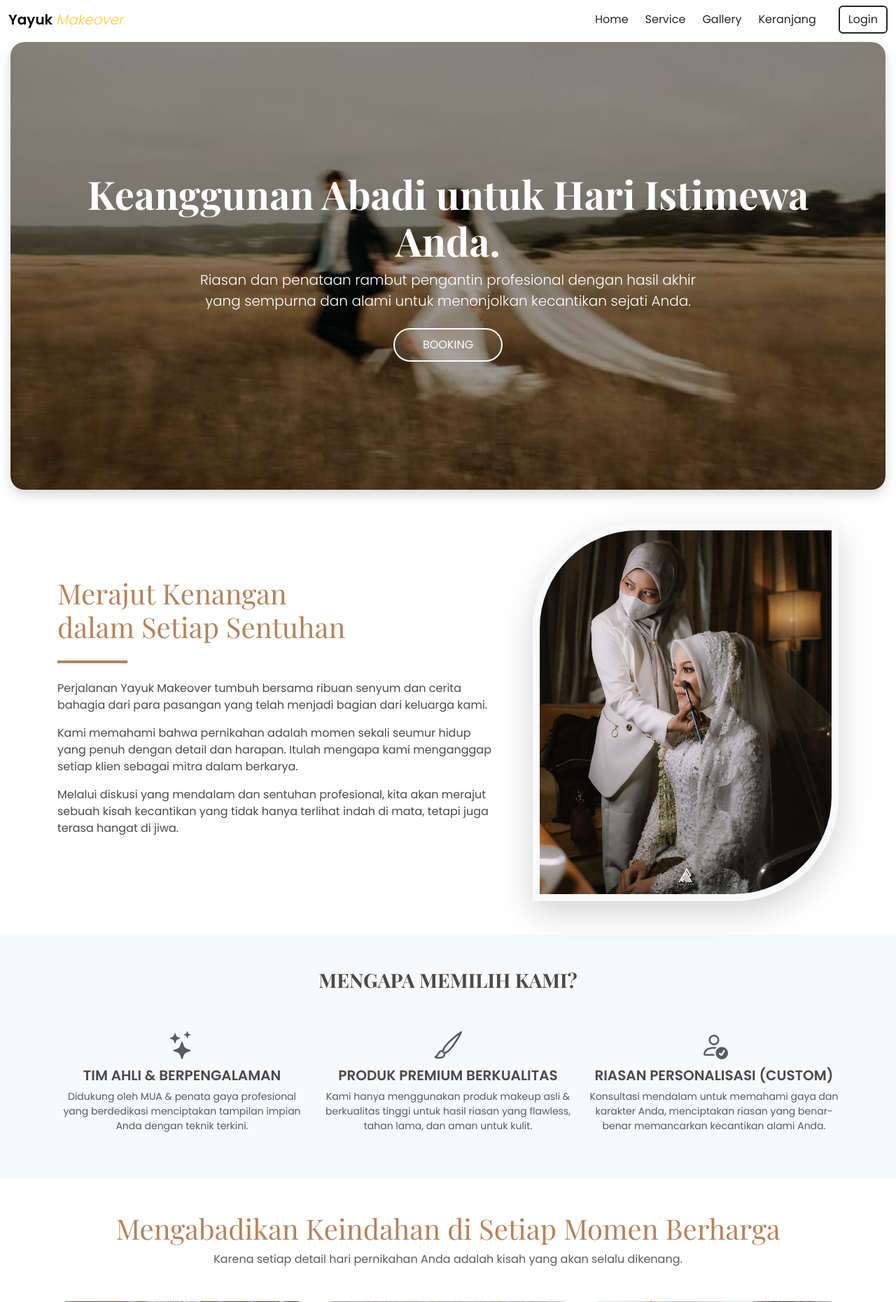
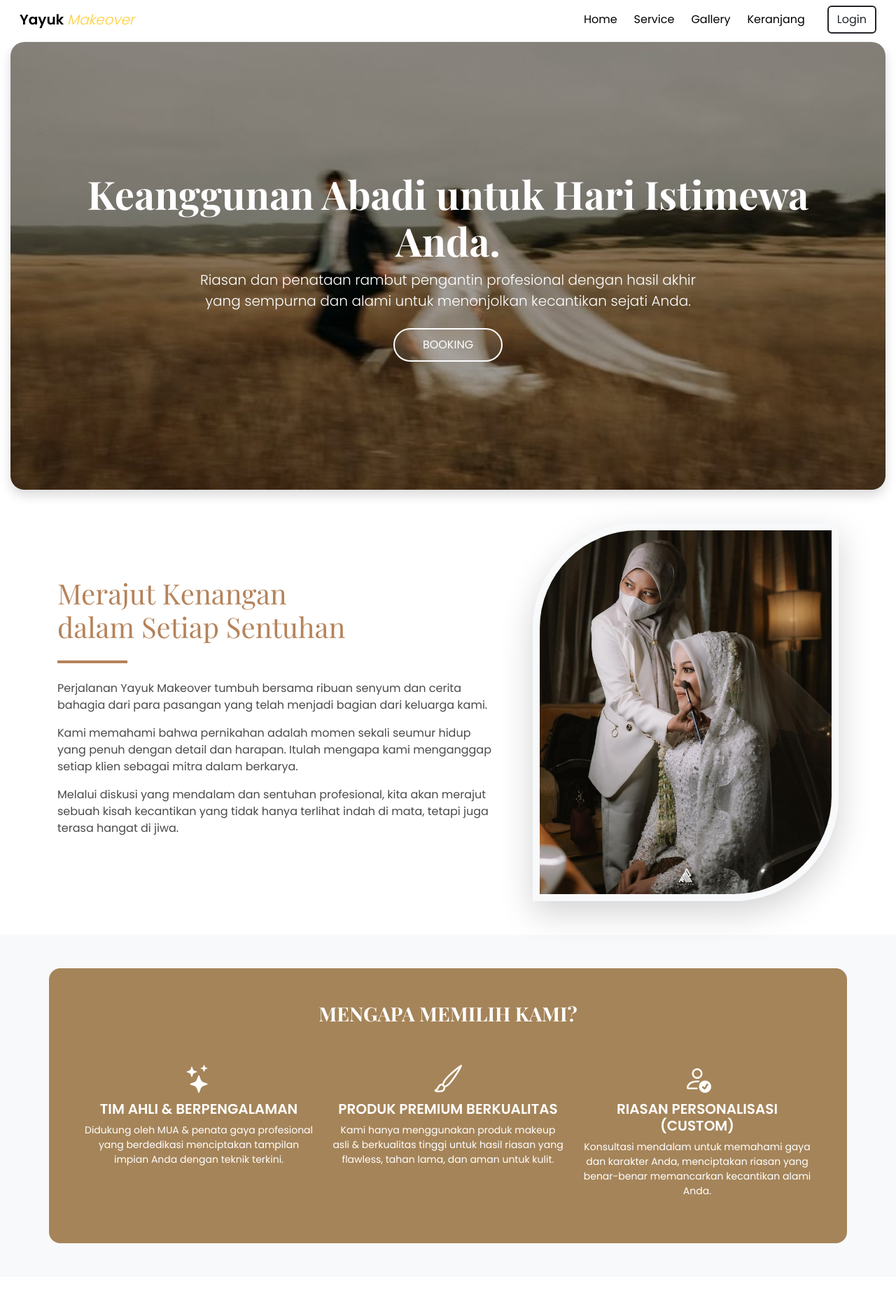
Before and after one commit to raflicode/project-mua-final, a PHP site: page /index.php in a window 1280 px wide. Shown: the top 1861 px of the page at 70% size. Run offline with PHP 8.4, Linux system fonts and the light colour scheme; data that the repository does not hold is empty; some web fonts are replaced.

Commit message:
intaeraktif navbar

```diff
--- a/index.php
+++ b/index.php
@@ -116,26 +116,26 @@ session_start();
         </div>
     </section>
 
-    <section class="bg-light py-5">
-        <div class="container text-center">
+    <section class="bg-light py-5 " >
+        <div class="container text-center p-5 rounded-4" style="background-color: #A58459; color: white;">
             <h3 class="fw-bold mb-5">MENGAPA MEMILIH KAMI?</h3>
-            <div class="row g-4">
+            <div class="row g-4" style="color: white;">
                 <div class="col-md-4">
-                    <i class="bi bi-stars fs-1 text-muted mb-3"></i>
+                    <i class="bi bi-stars fs-1  mb-3"></i>
                     <h5 class="fw-bold">TIM AHLI & BERPENGALAMAN</h5>
-                    <p class="small text-muted">Didukung oleh MUA & penata gaya profesional yang berdedikasi menciptakan
+                    <p class="small ">Didukung oleh MUA & penata gaya profesional yang berdedikasi menciptakan
                         tampilan impian Anda dengan teknik terkini.</p>
                 </div>
                 <div class="col-md-4">
-                    <i class="bi bi-brush fs-1 text-muted mb-3"></i>
+                    <i class="bi bi-brush fs-1  mb-3"></i>
                     <h5 class="fw-bold">PRODUK PREMIUM BERKUALITAS</h5>
-                    <p class="small text-muted">Kami hanya menggunakan produk makeup asli & berkualitas tinggi untuk
+                    <p class="small ">Kami hanya menggunakan produk makeup asli & berkualitas tinggi untuk
                         hasil riasan yang flawless, tahan lama, dan aman untuk kulit.</p>
                 </div>
                 <div class="col-md-4">
-                    <i class="bi bi-person-check fs-1 text-muted mb-3"></i>
+                    <i class="bi bi-person-check fs-1  mb-3"></i>
                     <h5 class="fw-bold">RIASAN PERSONALISASI (CUSTOM)</h5>
-                    <p class="small text-muted">Konsultasi mendalam untuk memahami gaya dan karakter Anda, menciptakan
+                    <p class="small ">Konsultasi mendalam untuk memahami gaya dan karakter Anda, menciptakan
                         riasan yang benar-benar memancarkan kecantikan alami Anda.</p>
                 </div>
             </div>
--- a/public/include/navbar.php
+++ b/public/include/navbar.php
@@ -8,6 +8,38 @@ if (session_status() === PHP_SESSION_NONE) {
 <link rel="stylesheet" href="https://cdn.jsdelivr.net/npm/bootstrap-icons@1.11.1/font/bootstrap-icons.css">
 
 <style>
+  /* 1. Pastikan transisi dipasang di class utama */
+  .transition-nav {
+    transition: all 0.5s ease-in-out !important;
+    background-color: transparent; /* Awalnya transparan */
+
+  }
+
+  /* 2. Warna teks default saat di atas (Putih agar kontras dengan hero image) */
+  .navbar .nav-link,
+  .navbar .navbar-brand {
+    color: black !important;
+    transition: 0.3s;
+  }
+
+  /* 3. Class saat di-scroll (Warna background putih, teks jadi gelap) */
+  .nav-scrolled {
+    background-color: #ffffff !important;
+    box-shadow: 0 2px 10px rgba(0, 0, 0, 0.1) !important;
+  }
+
+  /* Paksa teks jadi hitam/gelap saat background putih muncul */
+  .nav-scrolled .nav-link,
+  .nav-scrolled .navbar-brand {
+    color: #333 !important;
+  }
+
+  /* Tombol login menyesuaikan warna emas kamu saat scroll */
+  .nav-scrolled .btn-outline-dark {
+    color: #A58459 !important;
+    border-color: #A58459 !important;
+  }
+
   .offcanvas-custom.offcanvas-top {
     height: 50vh;
     border-bottom: 2px solid #b5835a;
@@ -23,14 +55,15 @@ if (session_status() === PHP_SESSION_NONE) {
   }
 
   .profile-circle-icon:hover {
-    color: #a7a6a6; /* Warna ungu pas di hover biar senada sama login */
+    color: #a7a6a6;
+    /* Warna ungu pas di hover biar senada sama login */
   }
 
   /* Styling Dropdown Box */
   .dropdown-menu-custom {
     background-color: #ffffff;
     border: none;
-    box-shadow: 0 4px 15px rgba(0,0,0,0.3);
+    box-shadow: 0 4px 15px rgba(0, 0, 0, 0.3);
     margin-top: 10px !important;
   }
 
@@ -45,13 +78,14 @@ if (session_status() === PHP_SESSION_NONE) {
   }
 </style>
 
-<nav class="navbar navbar-light bg-transparent px- fixed-top text-dark ">
+<nav id="mainNavbar" class="navbar fixed-top px-3 transition-nav"">
   <div class="container-fluid ">
     <a class="navbar-brand fw-bold" href="/project-mua/index.php">
       Yayuk <span style="font-style: italic; font-weight: 300; color: #FED03A;">Makeover</span>
     </a>
 
-    <button class="navbar-toggler border-0 d-lg-none" type="button" data-bs-toggle="offcanvas" data-bs-target="#mobileMenu">
+    <button class="navbar-toggler border-0 d-lg-none" type="button" data-bs-toggle="offcanvas"
+      data-bs-target="#mobileMenu">
       <span class="navbar-toggler-icon"></span>
     </button>
 
@@ -64,7 +98,8 @@ if (session_status() === PHP_SESSION_NONE) {
       <?php if (isset($_SESSION['id_user']) && $_SESSION['id_user'] != ''): ?>
         <!-- DROPDRON PROFILE -->
         <div class="dropdown">
-          <a class="nav-link dropdown-toggle d-flex align-items-center border-0" href="#" role="button" data-bs-toggle="dropdown" aria-expanded="false">
+          <a class="nav-link dropdown-toggle d-flex align-items-center border-0" href="#" role="button"
+            data-bs-toggle="dropdown" aria-expanded="false">
             <!-- Icon Vector Umum (Kepala & Badan) -->
             <div class="profile-circle-icon">
               <i class="bi bi-person-circle"></i>
@@ -72,8 +107,12 @@ if (session_status() === PHP_SESSION_NONE) {
           </a>
 
           <ul class="dropdown-menu dropdown-menu-end dropdown-menu-custom">
-            <li><div class="dropdown-header text-muted">Halo, <strong><?= $_SESSION['username']; ?></strong></div></li>
-            <li><hr class="dropdown-divider"></li>
+            <li>
+              <div class="dropdown-header text-muted">Halo, <strong><?= $_SESSION['username']; ?></strong></div>
+            </li>
+            <li>
+              <hr class="dropdown-divider">
+            </li>
             <!-- Link Logout Backend Kamu -->
             <li><a class="dropdown-item text-danger fw-bold" href="../project-mua/public/logout.php">Logout</a></li>
           </ul>
@@ -115,3 +154,17 @@ if (session_status() === PHP_SESSION_NONE) {
     </div>
   </div>
 </div>
+
+<script>
+  window.onscroll = function() {
+    var navbar = document.getElementById('mainNavbar');
+
+    // Jika user scroll lebih dari 50px ke bawah
+    if (window.pageYOffset > 50) {
+      navbar.classList.add('nav-scrolled');
+    } else {
+      // Jika balik lagi ke posisi paling atas
+      navbar.classList.remove('nav-scrolled');
+    }
+  };
+</script>
```
Lines whose indentation alone changed are shown as unchanged.
